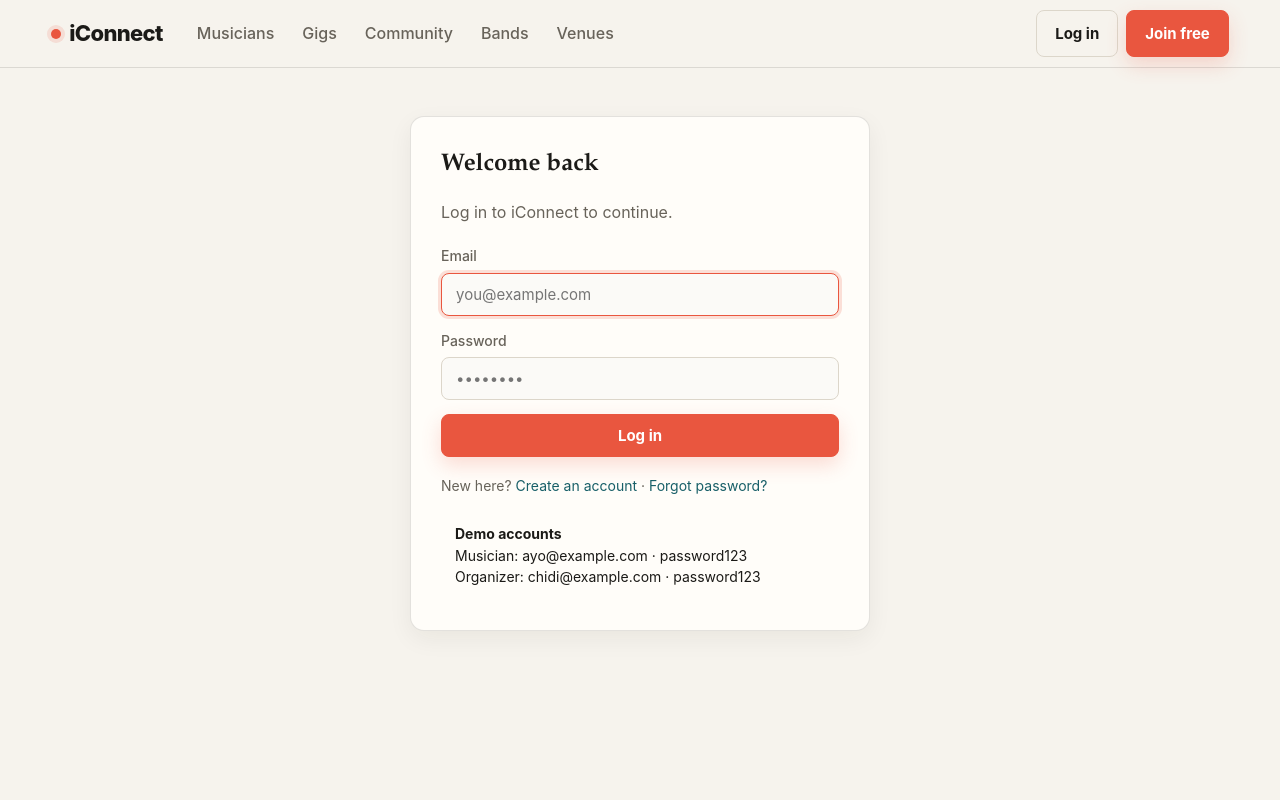
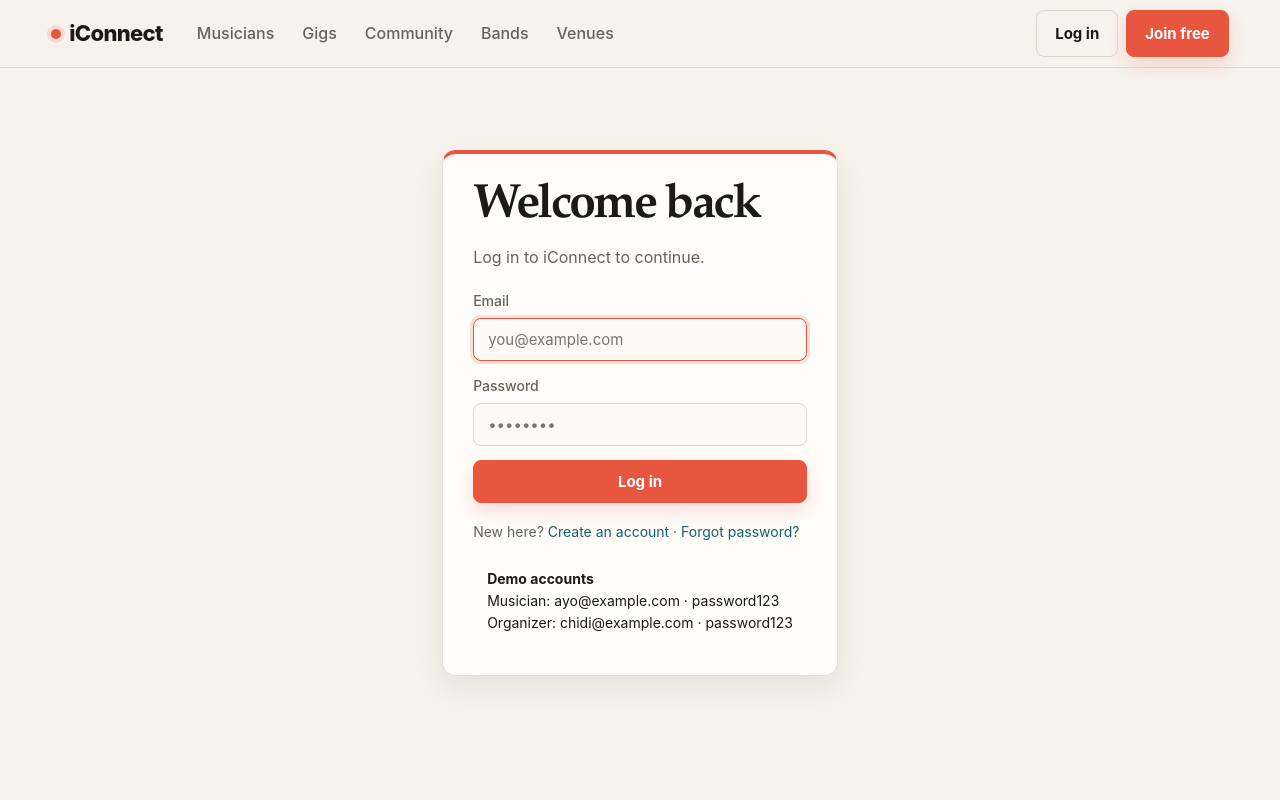
Before and after one commit to HiamIsrael/iConnect, a React (Vite) app: page /login in a window 1280 px wide. Shown: the top 800 px of the page. Built offline with nearby package versions, Linux system fonts and the light colour scheme.

Commit message:
Preserve discovery context through signup
Co-authored-by: arena-agent <297053741+arena-agent@users.noreply.github.com>

```diff
--- a/src/index.css
+++ b/src/index.css
@@ -919,6 +919,26 @@ footer {
   }
 }
 
+/* Authentication entry */
+
+.auth-page {
+  display: grid;
+  place-items: center;
+  min-height: calc(100vh - 68px);
+}
+
+.auth-page .form-card {
+  border-top: 4px solid var(--brand);
+  box-shadow: 0 12px 32px rgba(27, 26, 23, 0.08);
+}
+
+.auth-page .form-card h2 {
+  font-family: var(--font-display);
+  font-size: clamp(2rem, 5vw, 3rem);
+  line-height: 0.95;
+  letter-spacing: -0.05em;
+}
+
 /* Detail pages */
 
 .detail-page {
--- a/src/pages/GigDetail.jsx
+++ b/src/pages/GigDetail.jsx
@@ -1,5 +1,5 @@
 import { useEffect, useState } from 'react';
-import { useParams, Link, useNavigate } from 'react-router-dom';
+import { useParams, Link, useLocation, useNavigate } from 'react-router-dom';
 import { api } from '../api';
 import { useAuth } from '../context/AuthContext';
 import StatusBadge from '../components/StatusBadge';
@@ -9,6 +9,7 @@ import { EmptyState, LoadError, Loader } from '../components/LoadState';
 
 export default function GigDetail() {
   const { id } = useParams();
+  const location = useLocation();
   const navigate = useNavigate();
   const { user } = useAuth();
   const [gig, setGig] = useState(null);
@@ -164,7 +165,7 @@ export default function GigDetail() {
             <Link to="/dashboard" className="btn block">Manage your gigs</Link>
           ) : (
             <>
-              <button className="btn primary block" onClick={() => navigate('/signup')}>Join as a musician to apply</button>
+              <button className="btn primary block" onClick={() => navigate(`/signup?next=${encodeURIComponent(location.pathname)}&role=musician`)}>Join as a musician to apply</button>
               <div className="muted" style={{ fontSize: 13, marginTop: 10, textAlign: 'center' }}>
                 Organizers manage gigs from their dashboard.
               </div>
--- a/src/pages/Gigs.jsx
+++ b/src/pages/Gigs.jsx
@@ -67,7 +67,7 @@ export default function Gigs() {
           <h1 className="page-title">Find a gig with a point of view.</h1>
           <p className="page-subtitle">Open opportunities with a date, a place, and enough detail to know whether the fit is worth pursuing.</p>
         </div>
-        <Link to="/signup" className="btn primary">Post a gig</Link>
+        <Link to="/signup?next=%2Fgigs&role=organizer" className="btn primary">Post a gig</Link>
       </div>
 
       <form className="filters discovery-filters gigs-filters" onSubmit={(event) => event.preventDefault()}>
--- a/src/pages/Login.jsx
+++ b/src/pages/Login.jsx
@@ -1,10 +1,13 @@
 import { useState } from 'react';
-import { Link, useNavigate } from 'react-router-dom';
+import { Link, useLocation, useNavigate } from 'react-router-dom';
 import { useAuth } from '../context/AuthContext';
 
 export default function Login() {
   const { login } = useAuth();
+  const location = useLocation();
   const navigate = useNavigate();
+  const requestedPath = new URLSearchParams(location.search).get('next');
+  const redirectTo = requestedPath?.startsWith('/') && !requestedPath.startsWith('//') ? requestedPath : '/dashboard';
   const [email, setEmail] = useState('');
   const [password, setPassword] = useState('');
   const [error, setError] = useState('');
@@ -16,7 +19,7 @@ export default function Login() {
     setLoading(true);
     try {
       const user = await login(email, password);
-      navigate('/dashboard');
+      navigate(redirectTo, { replace: true });
     } catch (err) {
       setError(err.message);
     } finally {
@@ -25,7 +28,7 @@ export default function Login() {
   }
 
   return (
-    <div className="page container">
+    <div className="page container auth-page">
       <div className="form-wrap">
         <div className="form-card">
           <h2>Welcome back</h2>
@@ -43,7 +46,7 @@ export default function Login() {
           </form>
 
           <p className="muted" style={{ marginTop: 18, fontSize: 14 }}>
-            New here? <Link to="/signup" style={{ color: 'var(--accent)' }}>Create an account</Link>
+            New here? <Link to={`/signup${requestedPath ? `?next=${encodeURIComponent(requestedPath)}` : ''}`} style={{ color: 'var(--accent)' }}>Create an account</Link>
             {' · '}<Link to="/forgot-password" style={{ color: 'var(--accent)' }}>Forgot password?</Link>
           </p>
 
--- a/src/pages/Musicians.jsx
+++ b/src/pages/Musicians.jsx
@@ -56,7 +56,7 @@ export default function Musicians() {
           <h1 className="page-title">Find the right sound.</h1>
           <p className="page-subtitle">Browse musicians by the details that matter when the room, the brief, and the fit all need to line up.</p>
         </div>
-        <Link to="/signup" className="btn primary">Create a profile</Link>
+        <Link to="/signup?next=%2Fmusicians&role=musician" className="btn primary">Create a profile</Link>
       </div>
 
       <form className="filters discovery-filters" onSubmit={(event) => event.preventDefault()}>
--- a/src/pages/Signup.jsx
+++ b/src/pages/Signup.jsx
@@ -1,14 +1,18 @@
 import { useState } from 'react';
-import { Link, useNavigate } from 'react-router-dom';
+import { Link, useLocation, useNavigate } from 'react-router-dom';
 import { useAuth } from '../context/AuthContext';
 
 export default function Signup() {
   const { signup } = useAuth();
+  const location = useLocation();
   const navigate = useNavigate();
+  const requestedPath = new URLSearchParams(location.search).get('next');
+  const redirectTo = requestedPath?.startsWith('/') && !requestedPath.startsWith('//') ? requestedPath : '/dashboard';
   const [name, setName] = useState('');
   const [email, setEmail] = useState('');
   const [password, setPassword] = useState('');
-  const [role, setRole] = useState('musician');
+  const requestedRole = new URLSearchParams(location.search).get('role');
+  const [role, setRole] = useState(requestedRole === 'organizer' ? 'organizer' : 'musician');
   const [error, setError] = useState('');
   const [loading, setLoading] = useState(false);
 
@@ -18,7 +22,7 @@ export default function Signup() {
     setLoading(true);
     try {
       await signup({ name, email, password, role });
-      navigate('/dashboard');
+      navigate(redirectTo, { replace: true });
     } catch (err) {
       setError(err.message);
     } finally {
@@ -27,7 +31,7 @@ export default function Signup() {
   }
 
   return (
-    <div className="page container">
+    <div className="page container auth-page">
       <div className="form-wrap">
         <div className="form-card">
           <h2>Join iConnect</h2>
@@ -61,7 +65,7 @@ export default function Signup() {
           </form>
 
           <p className="muted" style={{ marginTop: 18, fontSize: 14 }}>
-            Already have an account? <Link to="/login" style={{ color: 'var(--accent)' }}>Log in</Link>
+            Already have an account? <Link to={`/login${requestedPath ? `?next=${encodeURIComponent(requestedPath)}` : ''}`} style={{ color: 'var(--accent)' }}>Log in</Link>
           </p>
         </div>
       </div>
```
Also changed, not shown: tasks/todo.md (+2 -1 lines).
